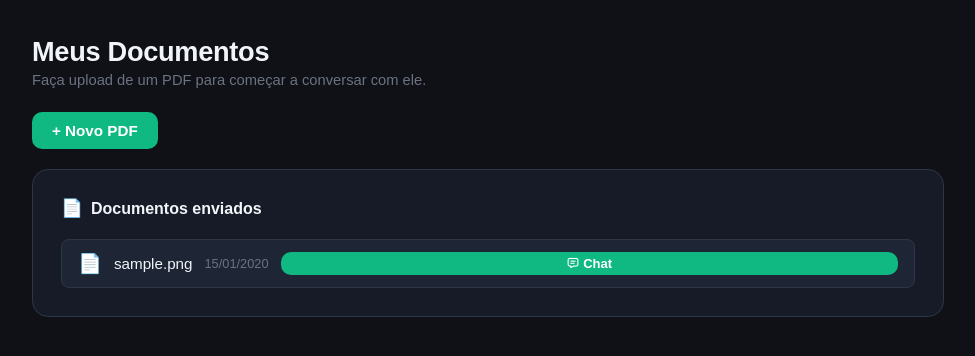
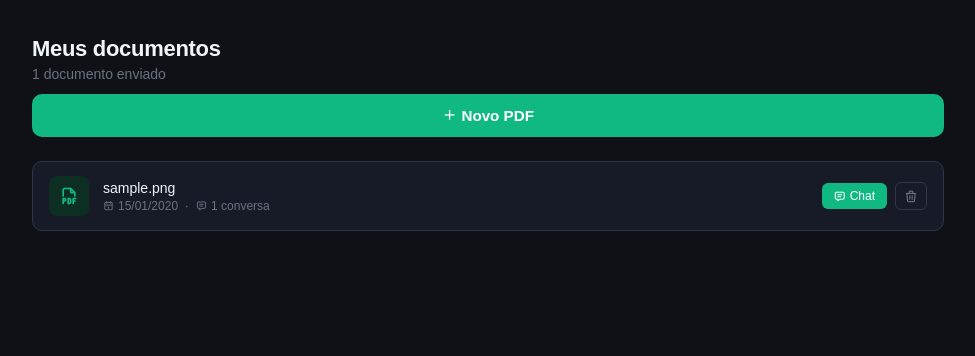
Before and after one commit to mateusmendess/documind, a Flask app: page /dashboard in a window 1280 px wide. Shown: the part 64-420 px from the top of the page, without its empty margins (152-1127 px from the left). Run offline with Flask 3, Linux system fonts and the light colour scheme; a user stored in the database is signed in; tables that the repository leaves empty hold one stand-in row (values such as "Sample post").

Commit message:
feat: aprimorar dashboard com cards, metadados e modal de exclusão

```diff
--- a/app/routes.py
+++ b/app/routes.py
@@ -146,6 +146,15 @@ def delete_conversation(doc_id, conv_id):
     db.session.commit()
     return redirect(url_for("main.chat", doc_id=doc_id))
 
+@main.route("/document/<int:doc_id>/delete", methods=["POST"])
+@login_required
+def delete_document(doc_id):
+    doc = Document.query.filter_by(id=doc_id, user_id=current_user.id).first_or_404()
+    db.session.delete(doc)
+    db.session.commit()
+    flash("Documento excluído com sucesso.", "success")
+    return redirect(url_for("main.dashboard"))
+
 @main.route("/logout")
 @login_required
 def logout():
--- a/app/static/css/style.css
+++ b/app/static/css/style.css
@@ -1122,3 +1122,210 @@ body {
 .toast-close:hover {
     opacity: 1;
 }
+
+/* ───── DASHBOARD APRIMORADO ───── */
+.db-hero {
+    display: flex;
+    align-items: center;
+    justify-content: space-between;
+    margin-bottom: 24px;
+    flex-wrap: wrap;
+    gap: 12px;
+}
+
+.db-hero h1 {
+    margin: 0 0 4px;
+    font-size: 22px;
+}
+
+.db-hero p {
+    margin: 0;
+    color: var(--dm-muted);
+    font-size: 14px;
+}
+
+.doc-grid {
+    display: flex;
+    flex-direction: column;
+    gap: 10px;
+}
+
+.doc-card {
+    background: var(--dm-surface);
+    border: 1px solid var(--dm-border-2);
+    border-radius: 10px;
+    padding: 14px 16px;
+    display: flex;
+    align-items: center;
+    gap: 14px;
+    transition: border-color 0.2s;
+}
+
+.doc-card:hover {
+    border-color: var(--dm-primary);
+}
+
+.doc-icon-wrap {
+    width: 40px;
+    height: 40px;
+    background: var(--dm-primary-bg);
+    border-radius: 8px;
+    display: flex;
+    align-items: center;
+    justify-content: center;
+    flex-shrink: 0;
+}
+
+.doc-icon-wrap i {
+    color: var(--dm-primary);
+    font-size: 20px;
+}
+
+.doc-info {
+    flex: 1;
+    min-width: 0;
+}
+
+.doc-name {
+    color: var(--dm-text);
+    font-size: 14px;
+    font-weight: 500;
+    white-space: nowrap;
+    overflow: hidden;
+    text-overflow: ellipsis;
+}
+
+.doc-meta {
+    color: var(--dm-muted);
+    font-size: 12px;
+    margin-top: 3px;
+    display: flex;
+    align-items: center;
+    gap: 4px;
+}
+
+.doc-meta i {
+    font-size: 11px;
+}
+
+.doc-actions {
+    display: flex;
+    align-items: center;
+    gap: 8px;
+    flex-shrink: 0;
+}
+
+.btn-chat {
+    background: var(--dm-primary);
+    color: #fff;
+    border: none;
+    border-radius: 6px;
+    padding: 6px 12px;
+    font-size: 12px;
+    cursor: pointer;
+    display: flex;
+    align-items: center;
+    gap: 4px;
+    text-decoration: none;
+    transition: background 0.2s;
+}
+
+.btn-chat:hover {
+    background: var(--dm-primary-d);
+}
+
+.btn-delete-doc {
+    background: transparent;
+    color: var(--dm-muted);
+    border: 1px solid var(--dm-border-2);
+    border-radius: 6px;
+    padding: 6px 8px;
+    font-size: 14px;
+    cursor: pointer;
+    display: flex;
+    align-items: center;
+    transition: color 0.2s, border-color 0.2s;
+}
+
+.btn-delete-doc:hover {
+    color: #ef4444;
+    border-color: #ef4444;
+}
+
+/* ───── MODAL DE CONFIRMAÇÃO ───── */
+.modal-backdrop {
+    position: fixed;
+    inset: 0;
+    background: rgba(0, 0, 0, 0.6);
+    z-index: 1000;
+    display: flex;
+    align-items: center;
+    justify-content: center;
+}
+
+.modal-box {
+    background: var(--dm-surface);
+    border: 1px solid var(--dm-border-2);
+    border-radius: 12px;
+    padding: 28px 24px;
+    max-width: 360px;
+    width: 90%;
+    text-align: center;
+}
+
+.modal-title {
+    color: var(--dm-text);
+    font-size: 16px;
+    font-weight: 500;
+    margin: 0 0 10px;
+}
+
+.modal-sub {
+    color: var(--dm-muted);
+    font-size: 13px;
+    margin: 0 0 22px;
+    line-height: 1.6;
+}
+
+.modal-sub strong {
+    color: var(--dm-text);
+}
+
+.modal-actions {
+    display: flex;
+    gap: 10px;
+    justify-content: center;
+}
+
+.btn-modal-cancel {
+    background: transparent;
+    color: var(--dm-text-2);
+    border: 1px solid var(--dm-border-2);
+    border-radius: 6px;
+    padding: 8px 20px;
+    font-size: 13px;
+    cursor: pointer;
+    transition: border-color 0.2s;
+}
+
+.btn-modal-cancel:hover {
+    border-color: var(--dm-text-2);
+}
+
+.btn-modal-confirm {
+    background: #2d1515;
+    color: #fca5a5;
+    border: 1px solid #ef4444;
+    border-radius: 6px;
+    padding: 8px 20px;
+    font-size: 13px;
+    cursor: pointer;
+    display: flex;
+    align-items: center;
+    gap: 6px;
+    transition: background 0.2s;
+}
+
+.btn-modal-confirm:hover {
+    background: #3d1a1a;
+}
--- a/app/static/js/script.js
+++ b/app/static/js/script.js
@@ -41,6 +41,35 @@ document.addEventListener('DOMContentLoaded', () => {
     setTimeout(() => {
       showToast(el.dataset.message, el.dataset.category);
     }, i * 150);
+  });
+});
+
+// ── Modal de exclusão de documento ──
+document.addEventListener('DOMContentLoaded', () => {
+  const modal      = document.getElementById('deleteModal');
+  const deleteForm = document.getElementById('deleteForm');
+  const modalName  = document.getElementById('modalDocName');
+  const cancelBtn  = document.getElementById('modalCancel');
+
+  if (!modal) return;
+
+  document.querySelectorAll('.btn-delete-doc').forEach(btn => {
+    btn.addEventListener('click', () => {
+      const docId   = btn.dataset.docId;
+      const docName = btn.dataset.docName;
+
+      modalName.textContent  = docName;
+      deleteForm.action      = `/document/${docId}/delete`;
+      modal.style.display    = 'flex';
+    });
+  });
+
+  cancelBtn.addEventListener('click', () => {
+    modal.style.display = 'none';
+  });
+
+  modal.addEventListener('click', (e) => {
+    if (e.target === modal) modal.style.display = 'none';
   });
 });
 
--- a/app/templates/dashboard.html
+++ b/app/templates/dashboard.html
@@ -5,35 +5,51 @@
 <div class="db-page">
 
   <div class="db-hero">
-    <h1>Meus Documentos</h1>
-    <p>Faça upload de um PDF para começar a conversar com ele.</p>
+    <div>
+      <h1>Meus documentos</h1>
+      <p>{{ documents|length }} documento{{ 's' if documents|length != 1 else '' }} enviado{{ 's' if documents|length != 1 else '' }}</p>
     </div>
-
-  <div class="db-actions">
     <a href="{{ url_for('main.upload') }}" class="tf-btn-primary">
-      + Novo PDF
+      <i class="ti ti-plus"></i> Novo PDF
     </a>
   </div>
 
-  <div class="db-card">
-    <div class="db-card-title">
-      <span class="db-card-icon">📄</span>
-      Documentos enviados
+  {% if documents %}
+    <div class="doc-grid">
+      {% for doc in documents %}
+        <div class="doc-card">
+
+          <div class="doc-icon-wrap">
+            <i class="ti ti-file-type-pdf" aria-hidden="true"></i>
           </div>
 
-    {% if documents %}
-      <ul class="doc-list">
-        {% for doc in documents %}
-          <li class="doc-item">
-            <span class="doc-icon">📄</span>
-            <span class="doc-name">{{ doc.filename }}</span>
-            <span class="doc-date">{{ doc.created_at.strftime('%d/%m/%Y') }}</span>
-            <a href="{{ url_for('main.chat', doc_id=doc.id) }}" class="tf-btn-primary" style="font-size:13px; padding:4px 12px;">
+          <div class="doc-info">
+            <div class="doc-name">{{ doc.filename }}</div>
+            <div class="doc-meta">
+              <i class="ti ti-calendar" aria-hidden="true"></i>
+              {{ doc.created_at.strftime('%d/%m/%Y') }}
+              &nbsp;·&nbsp;
+              <i class="ti ti-message" aria-hidden="true"></i>
+              {{ doc.conversations|length }} conversa{{ 's' if doc.conversations|length != 1 else '' }}
+            </div>
+          </div>
+
+          <div class="doc-actions">
+            <a href="{{ url_for('main.chat', doc_id=doc.id) }}" class="btn-chat">
               <i class="ti ti-message"></i> Chat
             </a>
-        </li>
+            <button class="btn-delete-doc"
+                    data-doc-id="{{ doc.id }}"
+                    data-doc-name="{{ doc.filename }}"
+                    aria-label="Excluir documento">
+              <i class="ti ti-trash"></i>
+            </button>
+          </div>
+
+        </div>
       {% endfor %}
-      </ul>
+    </div>
+
   {% else %}
     <div class="db-empty">
       Nenhum documento enviado ainda.<br>
@@ -43,6 +59,23 @@
 
 </div>
 
+<!-- Modal de confirmação de exclusão -->
+<div id="deleteModal" class="modal-backdrop" style="display:none">
+  <div class="modal-box">
+    <p class="modal-title">Excluir documento?</p>
+    <p class="modal-sub">
+      Todas as conversas de <strong id="modalDocName"></strong> serão apagadas.<br>
+      Essa ação não pode ser desfeita.
+    </p>
+    <div class="modal-actions">
+      <button id="modalCancel" class="btn-modal-cancel">Cancelar</button>
+      <form id="deleteForm" method="POST" action="">
+        <button type="submit" class="btn-modal-confirm">
+          <i class="ti ti-trash"></i> Excluir
+        </button>
+      </form>
+    </div>
+  </div>
 </div>
 
 {% endblock %}
```
Lines whose indentation alone changed are shown as unchanged.
